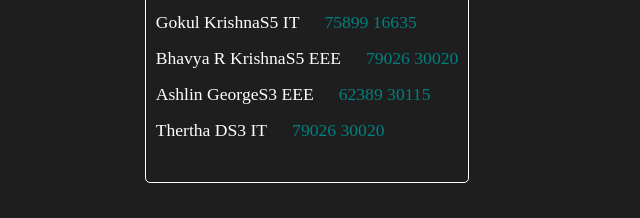
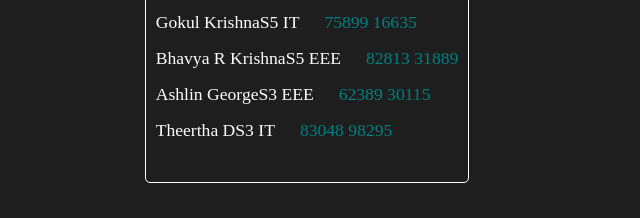
Before and after one commit to ruralad/dvaya-gatsby, a Gatsby site: page /antiraggingcell in a window 1280 px wide. Shown: the part 543-761 px from the top of the page, 333-973 px from the left. Built offline with nearby package versions, Linux system fonts and the light colour scheme; Gatsby itself is replaced by a stand-in of ours; a web font is replaced by a local one.

Commit message:
Update antiraggingcell.js

```diff
--- a/src/pages/antiraggingcell.js
+++ b/src/pages/antiraggingcell.js
@@ -50,15 +50,15 @@ function Index() {
           </li>
           <li className={style.li}>
             Bhavya R Krishna<span>S5 EEE</span>
-            <a className={style.a} href="tel:+9179026 30020">79026 30020 </a>
+            <a className={style.a} href="tel:+9182813 31889">82813 31889 </a>
           </li>
           <li className={style.li}>
             Ashlin George<span>S3 EEE</span>
             <a className={style.a} href="tel:+9162389 30115">62389 30115 </a>
           </li>
           <li className={style.li}>
-            Thertha D<span>S3 IT</span>
-            <a className={style.a} href="tel:+9179026 30020">79026 30020</a>
+            Theertha D<span>S3 IT</span>
+            <a className={style.a} href="tel:+9183048 98295">83048 98295</a>
           </li>
         </ul>
       </section>
```
